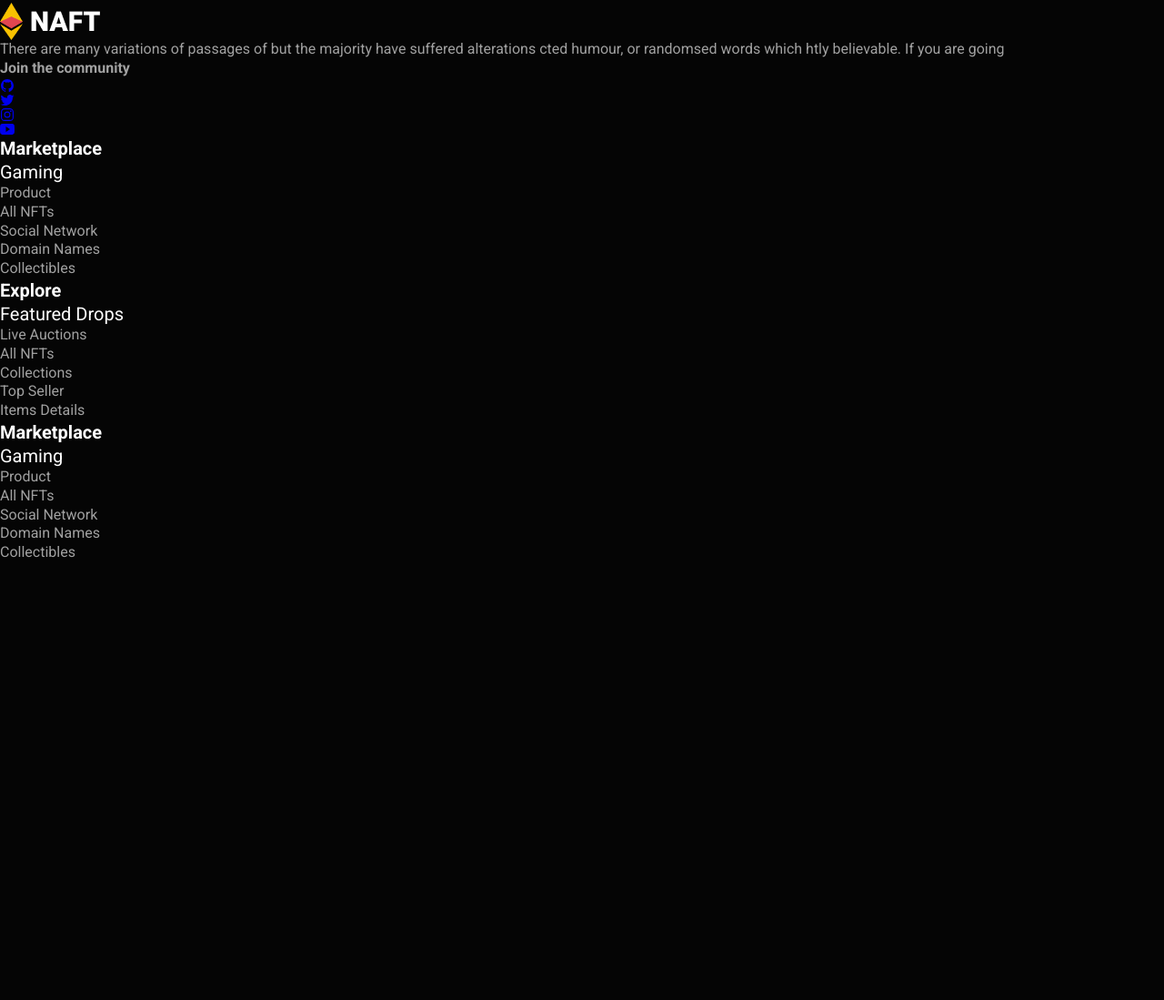
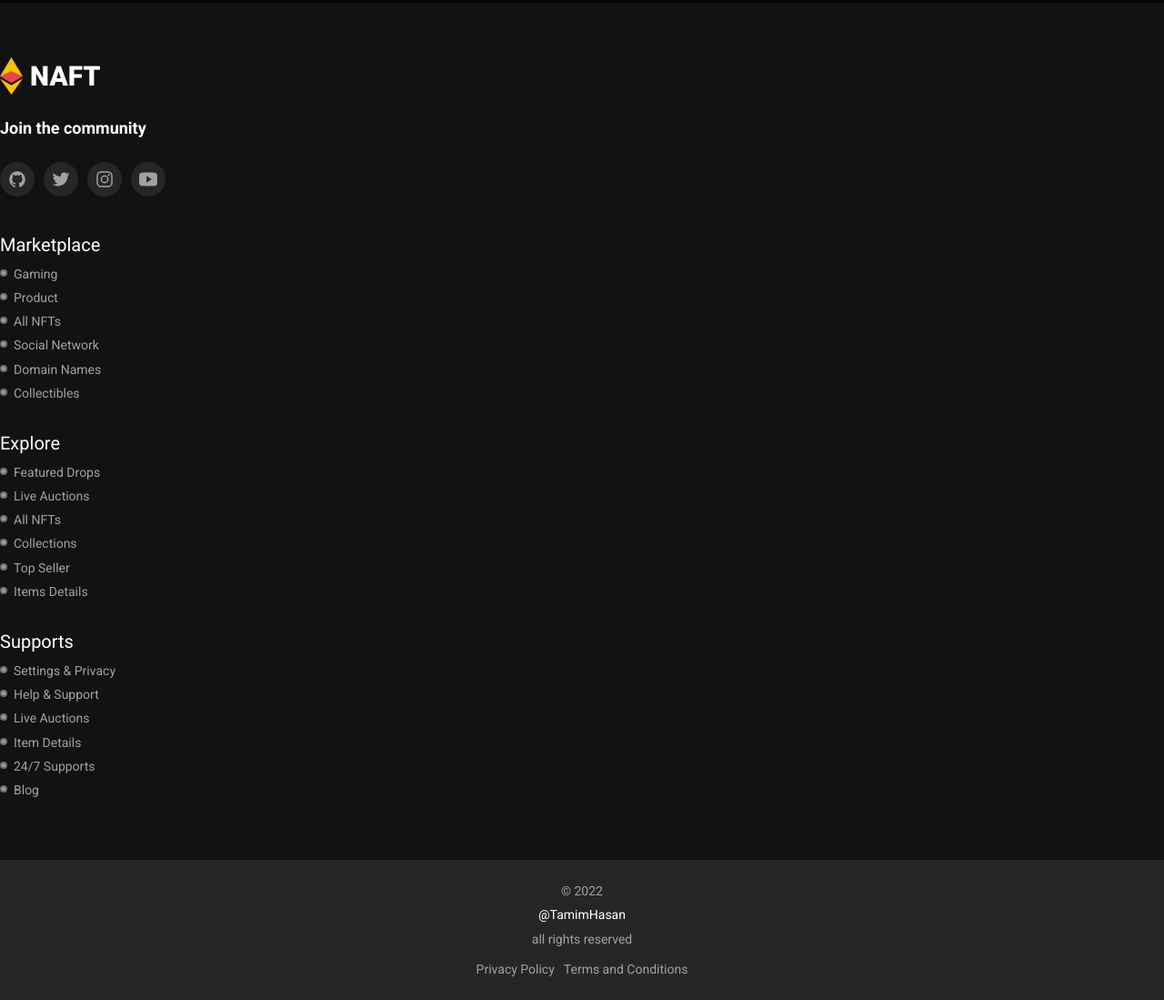
Before and after one commit to tamimhasan19702/nft-website, a plain HTML site: page index.html in a window 1280 px wide. Shown: the part 10094-11193 px from the top of the page at 91% size. Before the commit the page ends 10712 px from the top, so only its background shows below. Drawn offline with nearby package versions, Linux system fonts and the light colour scheme; a web font is replaced by a local one.

Commit message:
footer style done

```diff
--- a/index.html
+++ b/index.html
@@ -1470,7 +1470,7 @@
         </li>
 
         <li class="footer-item">
-          <a class="h3 footer-link">Gaming</a>
+          <a class="footer-link">Gaming</a>
         </li>
 
         <li class="footer-item">
@@ -1504,7 +1504,7 @@
         </li>
 
         <li class="footer-item">
-          <a class="h3 footer-link">Featured Drops</a>
+          <a class="footer-link">Featured Drops</a>
         </li>
 
         <li class="footer-item">
@@ -1534,36 +1534,54 @@
       <ul class="footer-list">
 
         <li>
-          <h3 class="h3 footer-item-title">Marketplace</h3>
-        </li>
-
-        <li class="footer-item">
-          <a class="h3 footer-link">Gaming</a>
-        </li>
-
-        <li class="footer-item">
-          <a class="footer-link">Product</a>
-        </li>
-
-        <li class="footer-item">
-          <a class="footer-link">All NFTs</a>
-        </li>
-
-        <li class="footer-item">
-          <a class="footer-link">Social Network</a>
-        </li>
-
-        <li class="footer-item">
-          <a class="footer-link">Domain Names</a>
-        </li>
-
-        <li class="footer-item">
-          <a class="footer-link">Collectibles</a>
+          <h3 class="h3 footer-item-title">Supports</h3>
+        </li>
+
+        <li class="footer-item">
+          <a class="footer-link">Settings & Privacy</a>
+        </li>
+
+        <li class="footer-item">
+          <a class="footer-link">Help & Support</a>
+        </li>
+
+        <li class="footer-item">
+          <a class="footer-link">Live Auctions</a>
+        </li>
+
+        <li class="footer-item">
+          <a class="footer-link">Item Details</a>
+        </li>
+
+        <li class="footer-item">
+          <a class="footer-link">24/7 Supports</a>
+        </li>
+
+        <li class="footer-item">
+          <a class="footer-link">Blog</a>
         </li>
 
 
       </ul>
 
+    </div>
+
+  </div>
+
+</div>
+
+<div class="footer-bottom">
+
+  <div class="container">
+
+    <p class="copyright">
+      &copy; 2022 <a href="#">@TamimHasan</a> all rights reserved
+    </p>
+
+    <div class="footer-bottom-links">
+      <a href="#">Privacy Policy</a>
+
+      <a href="#">Terms and Conditions</a>
     </div>
 
   </div>
--- a/style.css
+++ b/style.css
@@ -24,6 +24,7 @@
   --eerie-black-1: hsl(0,0%,15%);
   --eerie-black-2: hsl(0,0%,7%);
   --rich-black-fogra-39: hsl(0,0%,2%);
+  --field-drab: hsl(47,98%,22%);
 
 
   --ff-roboto: "Roboto", sans-serif;
@@ -618,3 +619,125 @@ color: var(--red-crayola);
   color: var(--quick-silver);
   font-size: var(--fs-10);
 }
+
+
+/* --------------------footer------------------ */
+
+.footer-top{
+  background: var(--eerie-black-2);
+  padding: 60px 0;
+}
+.footer-top .logo{
+  margin-bottom: 25px;
+}
+.footer-brand{
+margin-bottom: 40px;
+}
+.footer-brand-text{
+  display: none;
+}
+.social-title{
+  color: var(--white);
+  font-size: var(--fs-4);
+  margin-bottom: 25px;
+}
+.social-list{
+  display: flex;
+  justify-content: flex-start;
+  align-items: center;
+  gap: 10px;
+}
+.social-link{
+  background: var(--eerie-black-1);
+  color: var(--quick-silver);
+  padding: 9px;
+  font-size: 20px;
+  border-radius: 50%;
+  transition: var(--transition)
+}
+.social-link:hover{
+  color: var(--golden-puppy);
+}
+.footer-link-box{
+  display: grid;
+  grid-template-columns: 1fr;
+  gap: 25px;
+}
+.footer-item-title{
+  font-weight: var(--fs-500);
+  margin-bottom: 10px;
+}
+.footer-item{
+  position: relative;
+  transition: var(--transition);
+}
+.footer-item::before{
+  position: absolute;
+  content: " ";
+  top: 4px;
+  left: 0;
+  width: 8px;
+  height: 8px;
+  background: var(--quick-silver);
+  border-radius: 50%;
+  border: 2px solid var(--sonic-silver);
+  transition: var(--transition);
+}
+
+.footer-item:hover::before{
+  background: var(--golden-puppy);
+  border-color: var(--field-drab);
+}
+
+.footer-link{
+  color: var(--quick-silver);
+  font-size: var(--fs-7);
+  margin-bottom: 8px;
+  padding-left: 15px;
+  transition: var(--transition);
+}
+.footer-item:hover .footer-link {
+  color: var(--golden-puppy);
+}
+
+.footer-item:hover::before,
+.footer-item:hover .footer-link{
+  transform: translateX(10px);
+}
+.footer-bottom{
+  background: var(--eerie-black-1);
+  padding: 25px 0;
+  color: var(--quick-silver);
+}
+.copyright{
+  font-size: var(--fs-7);
+  padding: 0 20px;
+  text-align: center;
+  margin-bottom: 15px;
+}
+
+.copyright > a{
+  color: var(--white);
+  margin: 8px 0;
+}
+
+.copyright > a:hover{
+  color: var(--golden-puppy);
+}
+.footer-bottom-links{
+  display: flex;
+  flex-wrap: wrap;
+  align-items: center;
+  justify-content: center;
+  gap: 10px;
+  padding: 0 20px;
+}
+
+.footer-bottom-links a{
+  color: var(--quick-silver);
+  font-size: var(--fs-7);
+  transition: var(--transition);
+}
+.footer-bottom-links a:hover{
+  color: var(--golden-puppy);
+}
```
